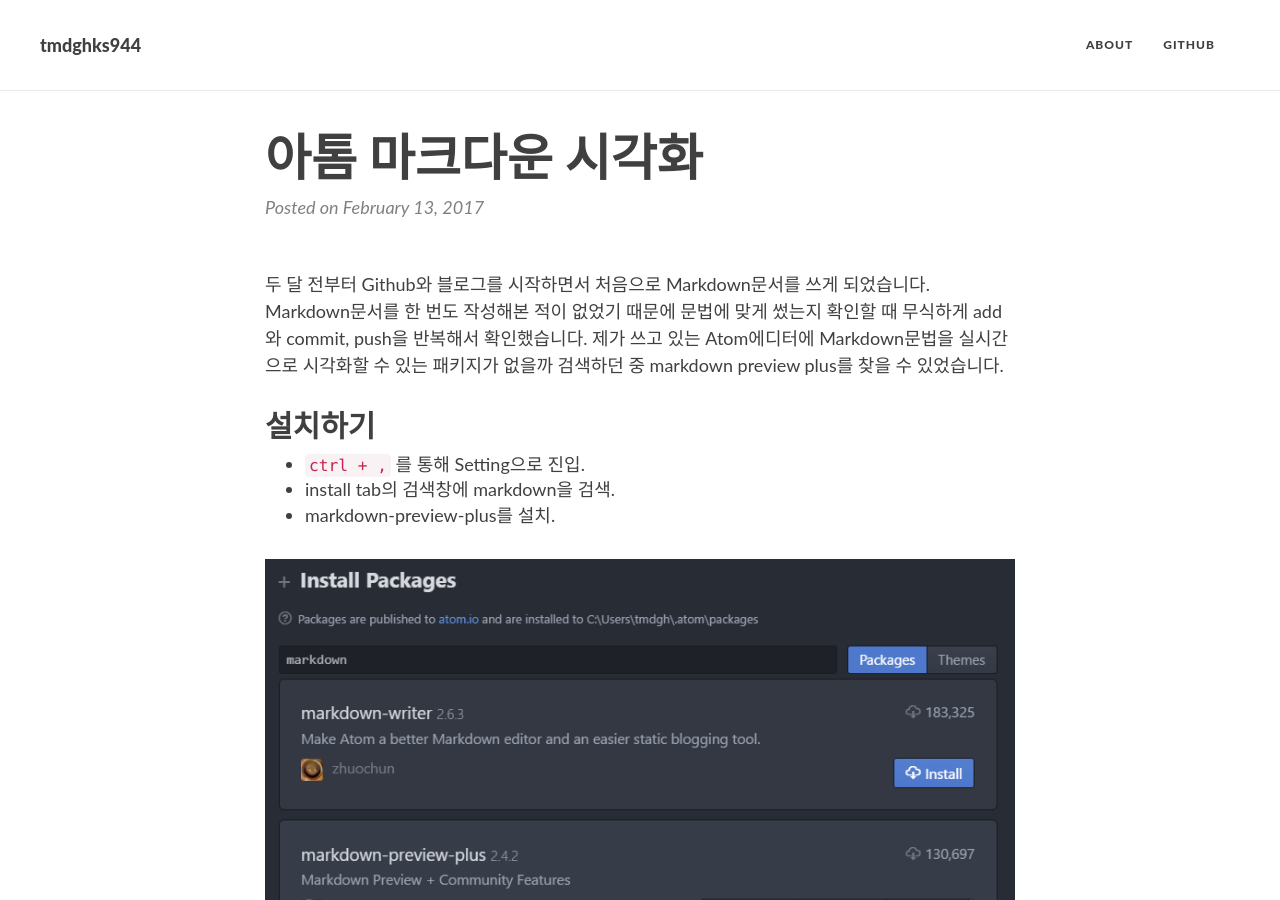
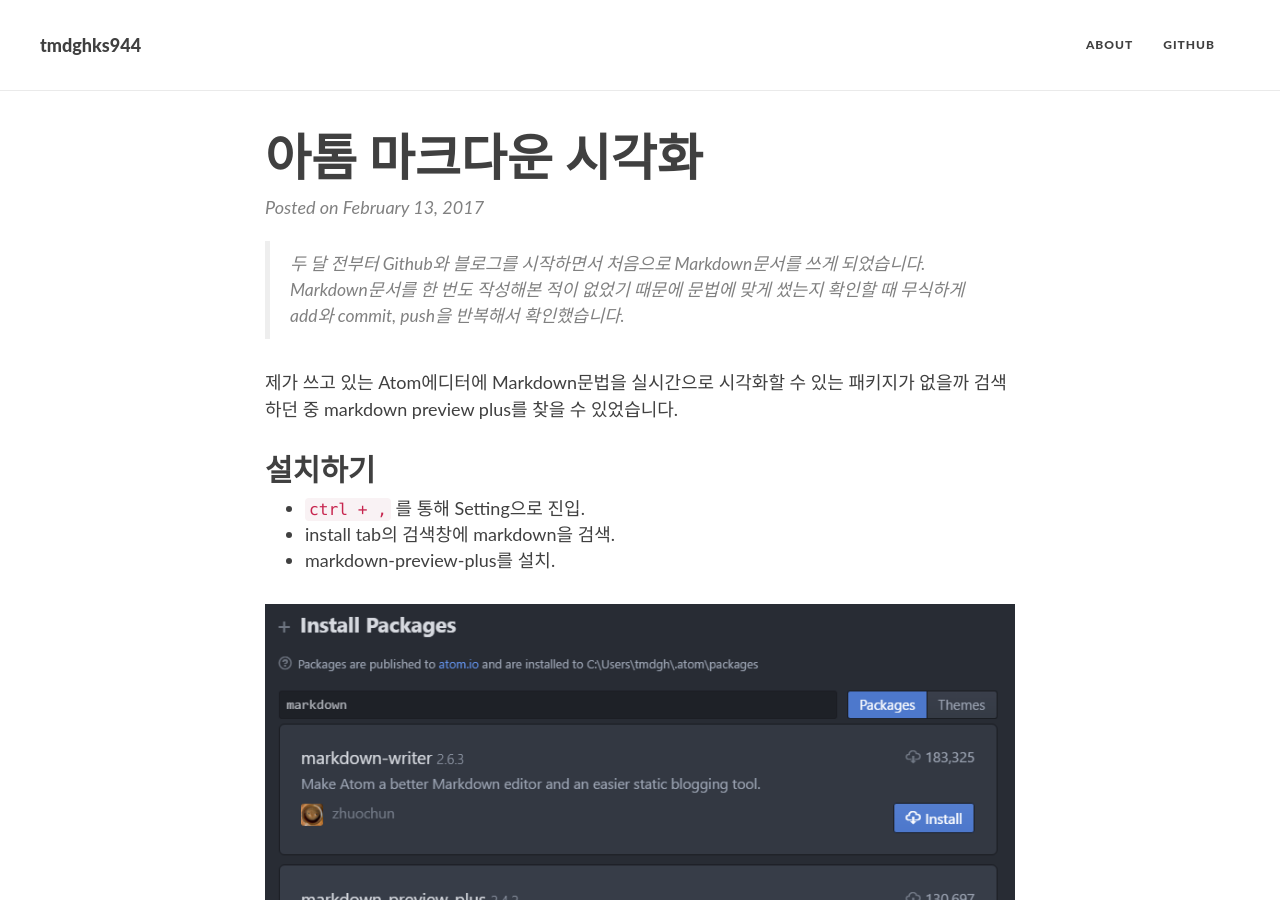
Before and after one commit to tmdghks944/tmdghks944.github.io, a Jekyll site: the page built from _posts/2017-02-13-01.md, in a window 1280 px wide and 900 px high. Built offline with Jekyll 4.4.1, drawn with Linux system fonts in a browser that asks for light colours; nearby versions of some CDN libraries; comment, search, counter and statistics services are not loaded.

```diff
--- a/_posts/2017-02-13-01.md
+++ b/_posts/2017-02-13-01.md
@@ -4,7 +4,10 @@ title: 아톰 마크다운 시각화
 image: /img/2017-02-13/markdown.jpg
 ---
 
-두 달 전부터 Github와 블로그를 시작하면서 처음으로 Markdown문서를 쓰게 되었습니다. Markdown문서를 한 번도 작성해본 적이 없었기 때문에 문법에 맞게 썼는지 확인할 때 무식하게 add와 commit, push을 반복해서 확인했습니다. 제가 쓰고 있는 Atom에디터에 Markdown문법을 실시간으로 시각화할 수 있는 패키지가 없을까 검색하던 중 markdown preview plus를 찾을 수 있었습니다.
+> 두 달 전부터 Github와 블로그를 시작하면서 처음으로 Markdown문서를 쓰게 되었습니다.
+<br/>Markdown문서를 한 번도 작성해본 적이 없었기 때문에 문법에 맞게 썼는지 확인할 때 무식하게 add와 commit, push을 반복해서 확인했습니다.
+
+제가 쓰고 있는 Atom에디터에 Markdown문법을 실시간으로 시각화할 수 있는 패키지가 없을까 검색하던 중 markdown preview plus를 찾을 수 있었습니다.
 
 ## 설치하기
 - `ctrl + ,` 를 통해 Setting으로 진입.
```
